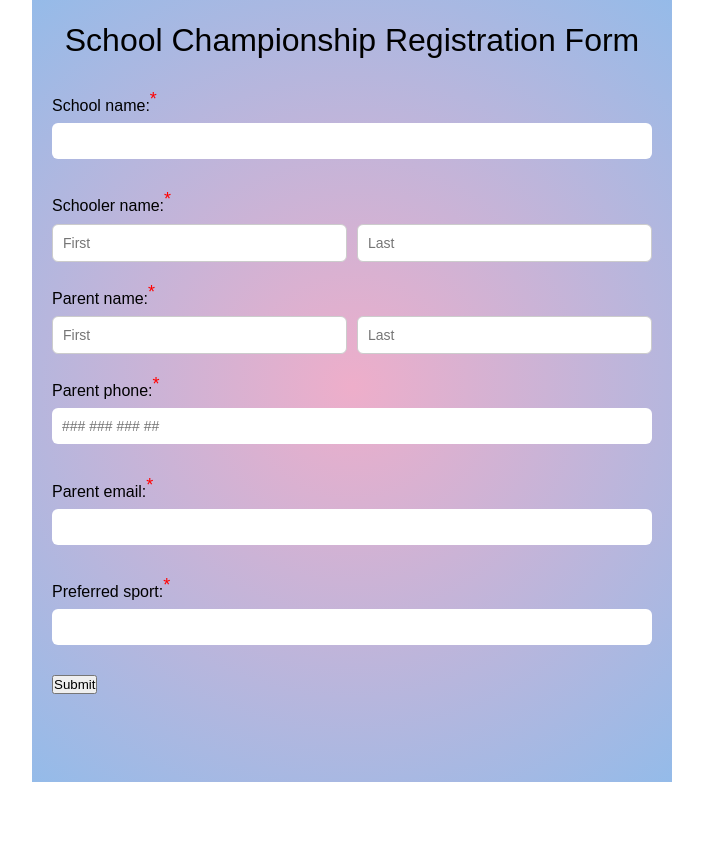
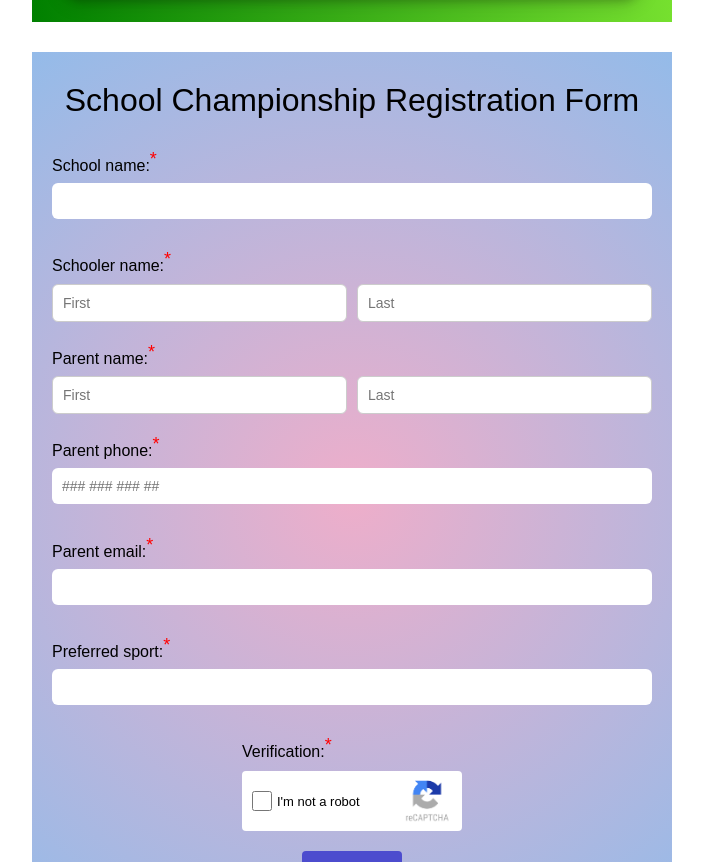
Before and after one commit to rohanmr/Assignments, a plain HTML site: page form/index.html in a window 1280 px wide. Shown: the part 1938-2800 px from the top of the page, without its empty margins (288-991 px from the left). Before the commit the page ends 2740 px from the top, so only its background shows below. Drawn offline with Linux system fonts and the light colour scheme.

Commit message:
added all forms with css

```diff
--- a/form/index.html
+++ b/form/index.html
@@ -4,7 +4,7 @@
 <head>
     <meta charset="UTF-8">
     <meta name="viewport" content="width=device-width, initial-scale=1.0">
-    <title>Document</title>
+    <title>Forms</title>
     <link rel="stylesheet" href="./styles.css">
     <link rel="stylesheet" href="https://cdnjs.cloudflare.com/ajax/libs/font-awesome/6.7.2/css/all.min.css"
         integrity="sha512-Evv84Mr4kqVGRNSgIGL/F/aIDqQb7xQ2vcrdIwxfjThSH8CSR7PBEakCr51Ck+w+/U6swU2Im1vVX0SVk9ABhg=="
@@ -104,7 +104,7 @@
             <h2>Registration</h2>
             <hr>
             <div class="readio_button">
-                <div><input type="radio"><span>Personal</span></div>
+                <div><input type="radio" checked><span>Personal</span></div>
                 <div><input type="radio"><span>Company</span></div>
             </div>
             <hr>
@@ -125,7 +125,7 @@
                 </div>
             </div>
             <div class="readio_button">
-                <div><input type="radio"><span>Male</span></div>
+                <div><input type="radio" checked><span>Male</span></div>
                 <div><input type="radio"><span>Female</span></div>
             </div>
             <div class="readio_button">
@@ -198,13 +198,25 @@
                 <div><input class="fullwidth" type="text"></div>
                 <label for="">Preferred sport:<sup>*</sup></label>
                 <div><input class="fullwidth" type="text"></div>
+                <div>
+                    <div class="verify">
+                        <div>
+                            <label for="">Verification:<sup>*</sup></label>
+                            <div class="captcha">
+                                <div class="check_input"><input class="check" type="checkbox">
+                                    <p>I'm not a robot</p>
+                                </div>
+                                <div><img class="captcha_img" src="../form/download.png" alt=""></div>
+                            </div>
+                        </div>
+                    </div>
 
+                </div>
+                <div class="verify">
+                    <button class="btn"><i style="margin-right: 5px;"
+                            class="fa-solid fa-paper-plane"></i>Submit</button>
+                </div>
             </div>
-            <div>
-                <button>Submit</button>
-            </div>
-
-
         </div>
 
     </div>
--- a/form/styles.css
+++ b/form/styles.css
@@ -9,6 +9,7 @@
     display: flex;
     justify-content: center;
     align-items: center;
+    margin-top: 30px;
     margin-bottom: 20px;
 }
 
@@ -304,9 +305,7 @@ h2 {
 
 .bg-conatiner {
     padding: 30px 20px;
-
     width: 50%;
-    height: 790px;
     background: #EEAECA;
     background-image: radial-gradient(circle, rgba(238, 174, 202, 1) 0%, rgba(148, 187, 233, 1) 100%);
 }
@@ -356,3 +355,57 @@ h2 {
     font-size: large;
     color: red;
 }
+
+.verify {
+    display: flex;
+    justify-content: center;
+    align-items: center;
+
+    margin-bottom: 20px;
+}
+
+.check {
+    height: 20px;
+    width: 20px;
+    margin-right: 5px;
+}
+
+.check_input {
+    display: flex;
+    align-items: center;
+}
+
+.check_input p {
+    font-size: small;
+}
+
+.captcha {
+    margin-top: 10px;
+    display: flex;
+    justify-content: space-between;
+    align-items: center;
+    width: 220px;
+    height: 60px;
+    border-radius: 4px;
+    padding: 0 10px;
+    background-color: white;
+}
+
+.captcha_img {
+    width: 50px;
+    height: 50px;
+}
+
+.btn {
+    height: 40px;
+    padding: 10px 20px;
+    background-color: #4c4cce;
+    border: none;
+    color: white;
+    border-radius: 4px;
+    cursor: pointer;
+}
+
+.btn:hover {
+    background-color: #21194b;
+}
```
Also changed, not shown: form/download.png (added).
